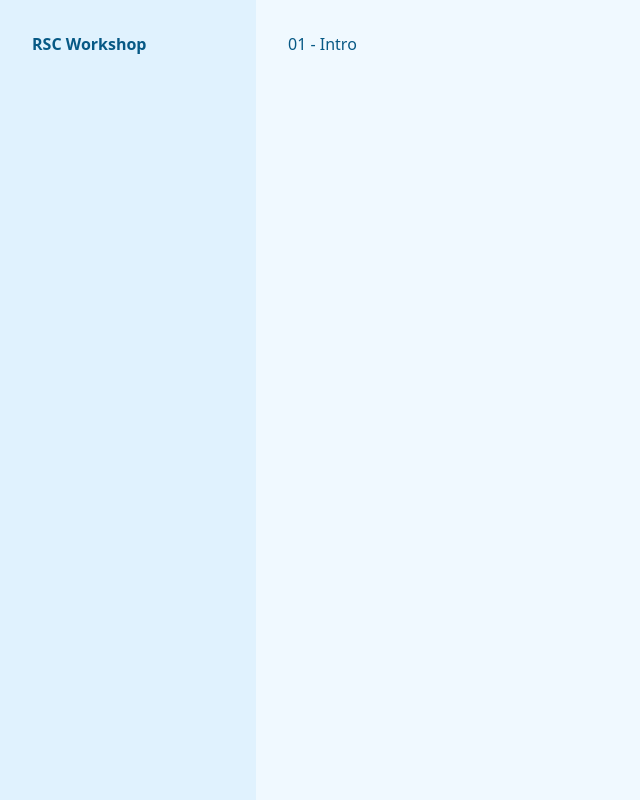
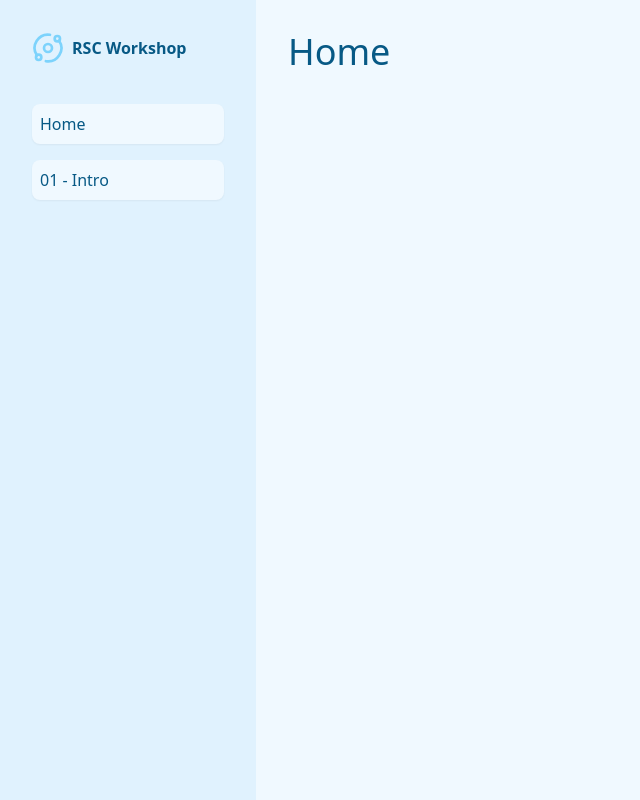
Before and after one commit to bennettdams/workshop-react-server-components, a Next.js app: page / in a window 1280 px wide. Shown: the whole page, without its empty margins (0-640 px from the left). Built offline with nearby package versions, Linux system fonts and the light colour scheme.

Commit message:
Update base layout | Add 01 page

```diff
--- /dev/null
+++ b/src/app/01-intro/page.tsx
@@ -0,0 +1,9 @@
+import { PageHeader } from "@/components/page-header";
+
+export default function Page() {
+  return (
+    <div>
+      <PageHeader>01 - Introduction</PageHeader>
+    </div>
+  );
+}
--- a/src/app/layout.tsx
+++ b/src/app/layout.tsx
@@ -1,5 +1,8 @@
+import { OrbitIcon } from "lucide-react";
 import type { Metadata } from "next";
 import localFont from "next/font/local";
+import Link from "next/link";
+import type { ReactNode } from "react";
 import "./globals.css";
 
 const geistSans = localFont({
@@ -18,6 +21,11 @@ export const metadata: Metadata = {
   description: "RSC Workshop",
 };
 
+const routes = {
+  home: "/",
+  "01-intro": "/01-intro",
+};
+
 export default function RootLayout({
   children,
 }: Readonly<{
@@ -28,9 +36,36 @@ export default function RootLayout({
       <body
         className={`${geistSans.variable} ${geistMono.variable} flex h-screen text-sky-800 antialiased`}
       >
-        <div className="w-64 bg-sky-100 p-8 font-extrabold">RSC Workshop</div>
+        <div className="w-64 bg-sky-100 p-8">
+          <p className="flex items-center gap-2">
+            <OrbitIcon className="size-8 text-sky-300" />
+            <span className="font-extrabold">RSC Workshop</span>
+          </p>
+
+          <div className="mt-10 flex flex-col gap-4">
+            <SidebarLink href={routes.home}>Home</SidebarLink>
+            <SidebarLink href={routes["01-intro"]}>01 - Intro</SidebarLink>
+          </div>
+        </div>
         <div className="flex-1 bg-sky-50 p-8">{children}</div>
       </body>
     </html>
   );
 }
+
+function SidebarLink({
+  href,
+  children,
+}: {
+  href: string;
+  children: ReactNode;
+}) {
+  return (
+    <Link
+      href={href}
+      className="rounded-lg bg-sky-50 p-2 shadow-sm hover:bg-slate-200"
+    >
+      {children}
+    </Link>
+  );
+}
--- a/src/app/page.tsx
+++ b/src/app/page.tsx
@@ -1,3 +1,4 @@
+import { PageHeader } from "@/components/page-header";
 import type { Metadata } from "next";
 
 export const metadata: Metadata = {
@@ -6,5 +7,9 @@ export const metadata: Metadata = {
 };
 
 export default function Home() {
-  return <div className="">01 - Intro</div>;
+  return (
+    <div className="">
+      <PageHeader>Home</PageHeader>
+    </div>
+  );
 }
--- /dev/null
+++ b/src/components/page-header.tsx
@@ -0,0 +1,5 @@
+import type { ReactNode } from "react";
+
+export function PageHeader({ children }: { children: ReactNode }) {
+  return <h1 className="text-4xl">{children}</h1>;
+}
```
Also changed, not shown: 1 other file (tests, documents, lock files or other folders).
